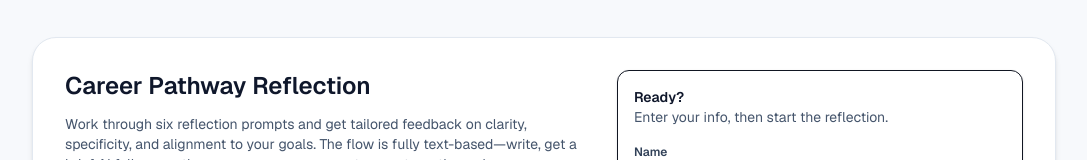
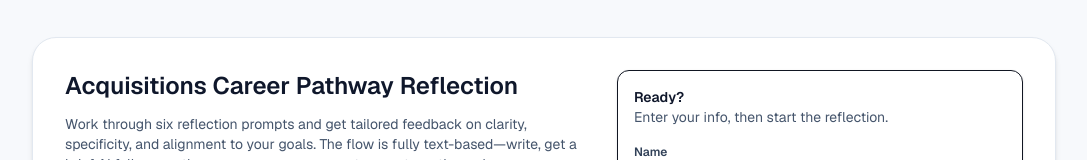
Before and after one commit to chickenmanrb/CREA_Career_Reflection, a Next.js app: page / in a window 1280 px wide. Shown: the part 123-283 px from the top of the page, without its empty margins (96-1183 px from the left). Built offline with nearby package versions, Linux system fonts and the light colour scheme.

Commit message:
chore: rename to Acquisitions Career Pathway Reflection

```diff
--- a/src/app/interview/page.tsx
+++ b/src/app/interview/page.tsx
@@ -88,7 +88,7 @@ export default function InterviewPage() {
     });
 
     const payload = [
-      "Career Pathway Reflection Transcript",
+      "Acquisitions Career Pathway Reflection Transcript",
       `Generated: ${new Date().toLocaleString()}`,
       "",
       ...lines,
@@ -132,7 +132,7 @@ export default function InterviewPage() {
       <header className="flex items-center justify-between bg-[#0f1729] px-5 py-3 text-white shadow">
         <div className="flex items-center gap-3">
           <Image src="/assets/CRE logo.webp" alt="CRE Analyst" width={120} height={32} className="h-8 w-auto" />
-          <div className="text-sm font-semibold tracking-wide">Career Pathway Reflection</div>
+          <div className="text-sm font-semibold tracking-wide">Acquisitions Career Pathway Reflection</div>
         </div>
         <div className="text-xs font-semibold text-white/80">creanalyst.com</div>
       </header>
@@ -142,7 +142,7 @@ export default function InterviewPage() {
         <main className="flex flex-1 flex-col overflow-y-auto px-6 py-8 md:px-8 md:py-10">
           <div className="mb-6 flex items-center justify-between gap-4">
             <div className="space-y-2">
-              <h1 className="text-3xl font-semibold">Career Pathway Reflection</h1>
+              <h1 className="text-3xl font-semibold">Acquisitions Career Pathway Reflection</h1>
               </div>
             <div className="flex items-center gap-3 text-xs text-muted-foreground">
               <div className="flex items-center gap-2">
--- a/src/app/layout.tsx
+++ b/src/app/layout.tsx
@@ -13,26 +13,26 @@ const geistMono = Geist_Mono({
 });
 
 export const metadata: Metadata = {
-  title: "Career Pathway Reflection",
+  title: "Acquisitions Career Pathway Reflection",
   description: "Write, refine, and score six prompts to clarify your career direction.",
   icons: {
     icon: "/assets/favicon.webp",
   },
   openGraph: {
-    title: "Career Pathway Reflection",
+    title: "Acquisitions Career Pathway Reflection",
     description: "Write, refine, and score six prompts to clarify your career direction.",
     images: [
       {
         url: "/assets/CRE logo.webp",
         width: 800,
         height: 800,
-        alt: "Career Pathway Reflection",
+        alt: "Acquisitions Career Pathway Reflection",
       },
     ],
   },
   twitter: {
     card: "summary_large_image",
-    title: "Career Pathway Reflection",
+    title: "Acquisitions Career Pathway Reflection",
     description: "Write, refine, and score six prompts to clarify your career direction.",
     images: ["/assets/CRE logo.webp"],
   },
--- a/src/app/page.tsx
+++ b/src/app/page.tsx
@@ -32,7 +32,7 @@ export default function Home() {
       <div className="mx-auto flex w-full max-w-5xl flex-col gap-6 rounded-3xl border border-slate-200 bg-white p-8 shadow-md">
         <div className="grid gap-6 md:grid-cols-[1.3fr_1fr]">
           <div className="space-y-3">
-            <h1 className="text-2xl font-semibold text-slate-900">Career Pathway Reflection</h1>
+            <h1 className="text-2xl font-semibold text-slate-900">Acquisitions Career Pathway Reflection</h1>
             <p className="text-slate-600 text-sm">
               Work through six reflection prompts and get tailored feedback on clarity, specificity, and alignment to your goals. The flow is fully text-based—write, get a brief AI follow-up, then score your responses to see strengths and gaps.
             </p>
--- a/src/components/layout/LeftNav.tsx
+++ b/src/components/layout/LeftNav.tsx
@@ -52,7 +52,7 @@ export function LeftNav({ steps, currentId, onSelect }: LeftNavProps) {
   return (
     <aside className="w-80 bg-[#f9fafb] border-r border-slate-200">
       <div className="px-4 py-4 space-y-2 border-b border-slate-200">
-        <div className="text-sm font-semibold leading-tight text-[#0f1729]">Career Pathway Reflection</div>
+        <div className="text-sm font-semibold leading-tight text-[#0f1729]">Acquisitions Career Pathway Reflection</div>
         <div className="text-xs text-muted-foreground">
           {completedQuestions} / {totalQuestions} prompts completed
         </div>
```
Also changed, not shown: 2 other files (tests, documents, lock files or other folders).
